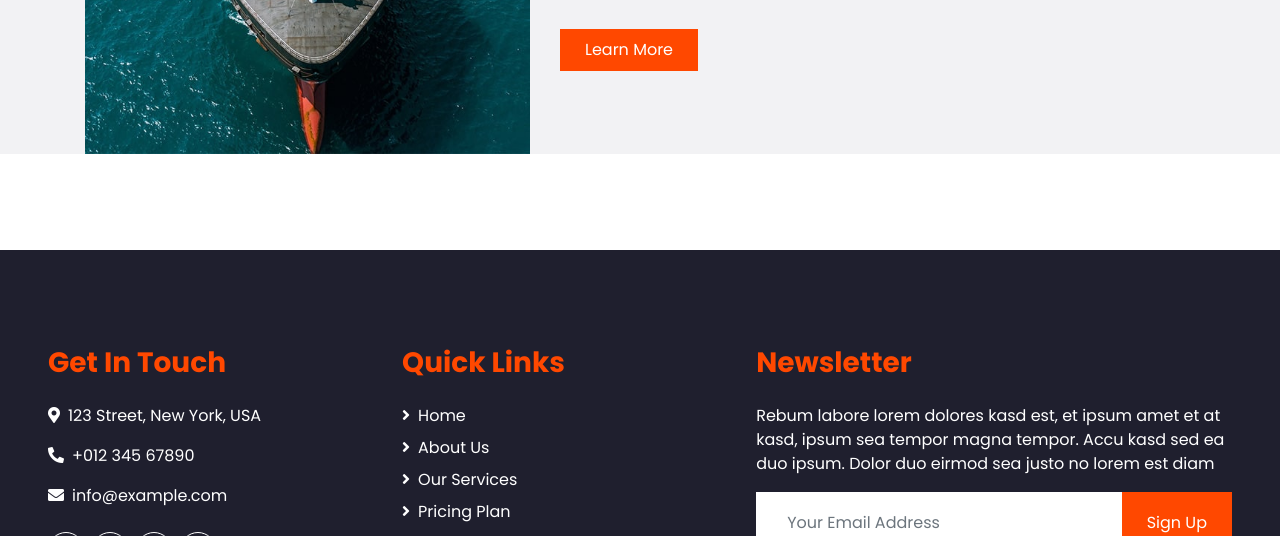
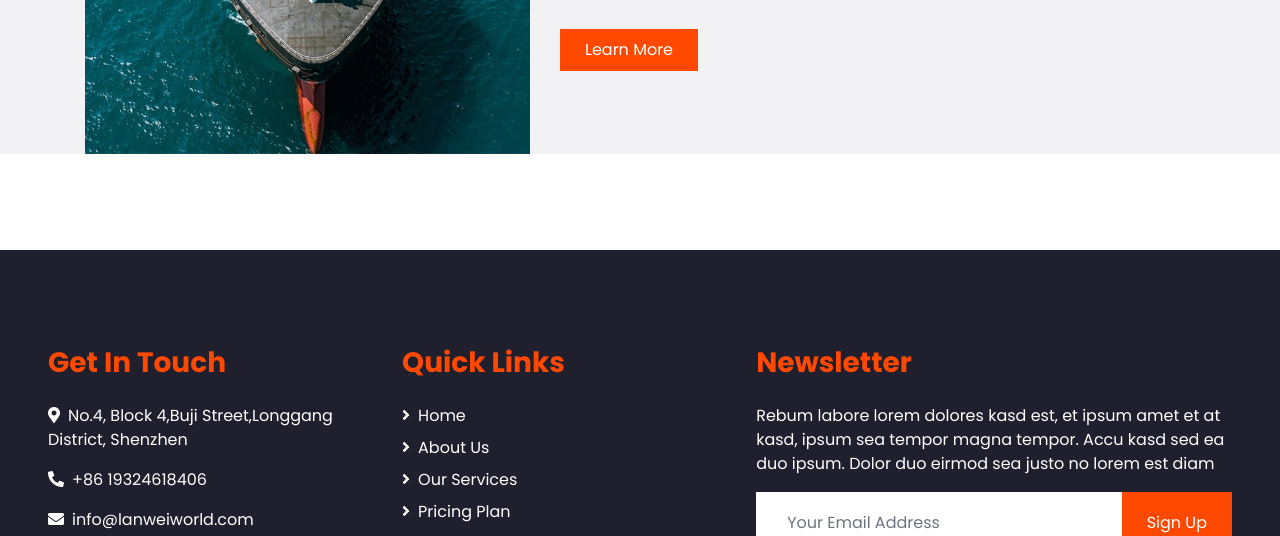
Before and after one commit to heyleyshu-afk/Faster, a plain HTML site: page about.html in a window 1280 px wide. Shown: the part 1513-2049 px from the top of the page. Drawn offline with nearby package versions, Linux system fonts and the light colour scheme; a script that the page names is missing.

Commit message:
Update about.html

```diff
--- a/about.html
+++ b/about.html
@@ -148,9 +148,9 @@
                 <div class="row">
                     <div class="col-md-6 mb-5">
                         <h3 class="text-primary mb-4">Get In Touch</h3>
-                        <p><i class="fa fa-map-marker-alt mr-2"></i>123 Street, New York, USA</p>
-                        <p><i class="fa fa-phone-alt mr-2"></i>+012 345 67890</p>
-                        <p><i class="fa fa-envelope mr-2"></i>info@example.com</p>
+                        <p><i class="fa fa-map-marker-alt mr-2"></i>No.4, Block 4,Buji Street,Longgang District, Shenzhen</p>
+                        <p><i class="fa fa-phone-alt mr-2"></i>+86 19324618406</p>
+                        <p><i class="fa fa-envelope mr-2"></i>info@lanweiworld.com</p>
                         <div class="d-flex justify-content-start mt-4">
                             <a class="btn btn-outline-light btn-social mr-2" href="#"><i class="fab fa-twitter"></i></a>
                             <a class="btn btn-outline-light btn-social mr-2" href="#"><i class="fab fa-facebook-f"></i></a>
```
